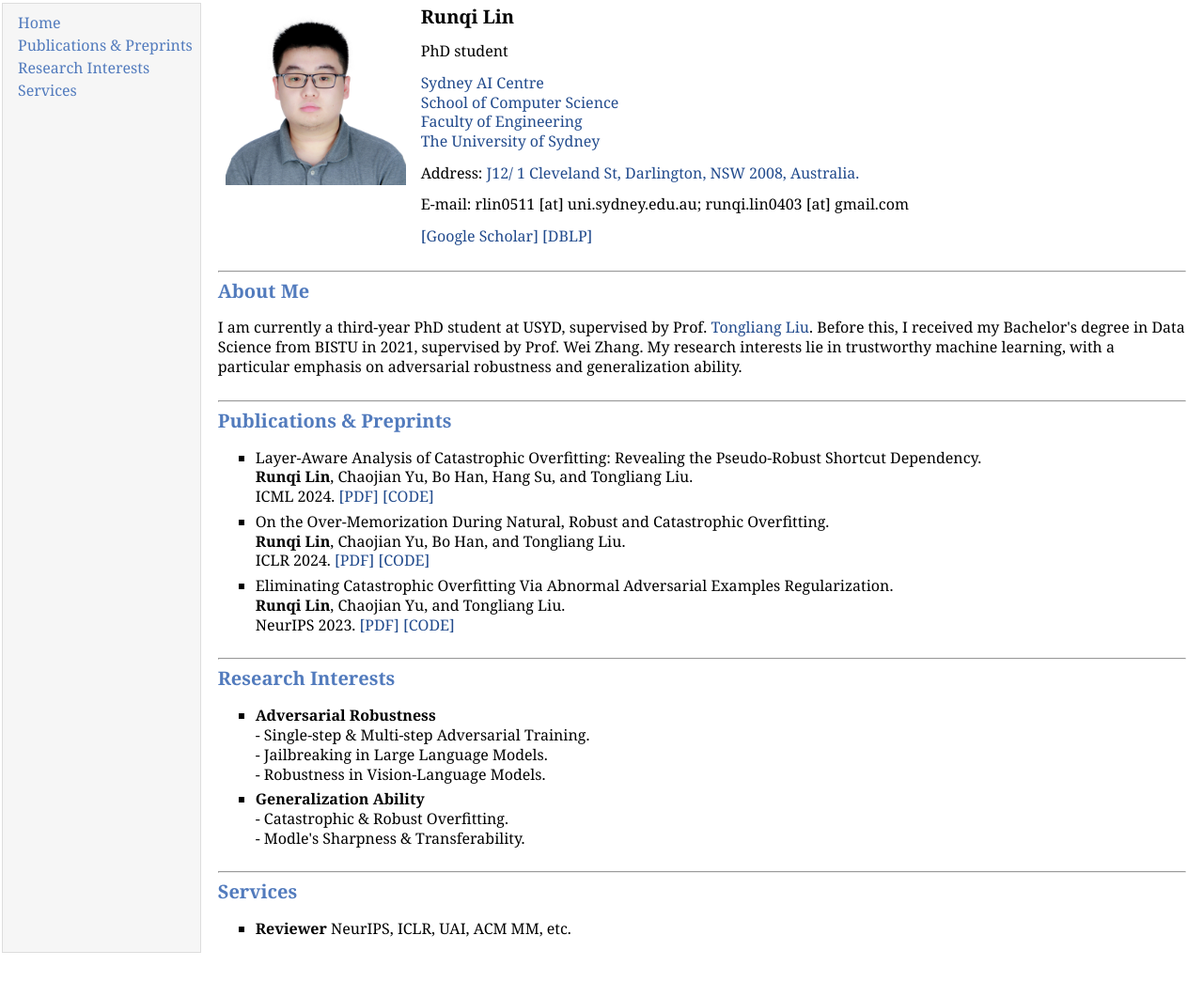
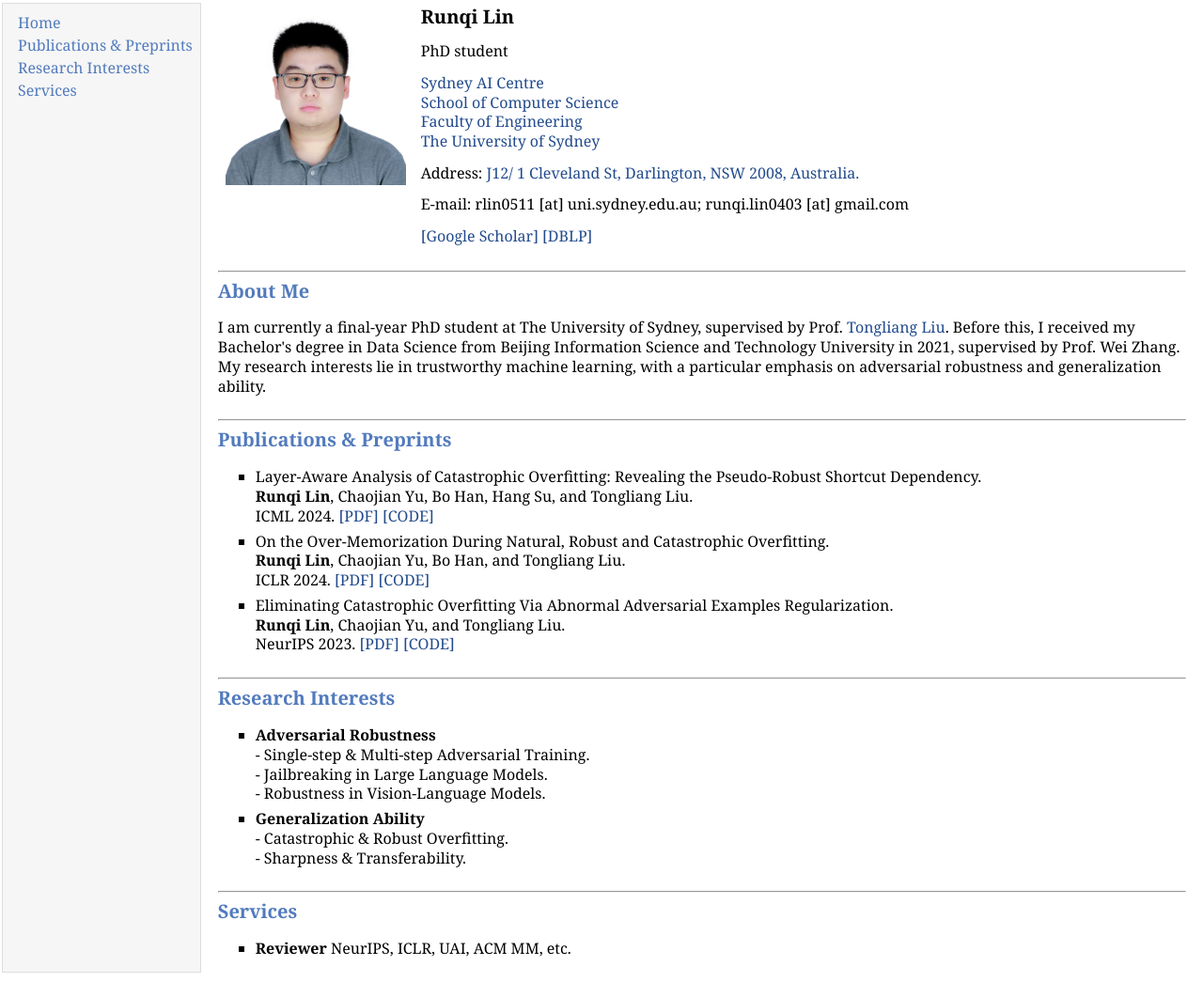
Before and after one commit to RunqiLin/RunqiLin.github.io, a plain HTML site: page index.html in a window 1280 px wide. Shown: the part 80-1125 px from the top of the page at 94% size. Before the commit the page ends 1104 px from the top, so only its background shows below. Drawn offline with Linux system fonts and the light colour scheme.

Commit message:
Update index.html

```diff
--- a/index.html
+++ b/index.html
@@ -49,8 +49,8 @@
     <div>
         <h2><hr><a name="home"></a>About Me</h2>
         <p>
-            I am currently a third-year PhD student at USYD, supervised by Prof. <a href="https://tongliang-liu.github.io">Tongliang Liu</a>.
-            Before this, I received my Bachelor's degree in Data Science from BISTU in 2021, supervised by Prof. Wei Zhang.
+            I am currently a final-year PhD student at The University of Sydney, supervised by Prof. <a href="https://tongliang-liu.github.io">Tongliang Liu</a>.
+            Before this, I received my Bachelor's degree in Data Science from Beijing Information Science and Technology University in 2021, supervised by Prof. Wei Zhang.
             My research interests lie in trustworthy machine learning, with a particular emphasis on adversarial robustness and generalization ability.
         </p>
     </div>
@@ -88,7 +88,7 @@
             <li><p>
                 <b>Generalization Ability</b><br>
                 - Catastrophic & Robust Overfitting.<br>
-                - Modle's Sharpness & Transferability.
+                - Sharpness & Transferability.
         </ul>
     </div>
 
```
